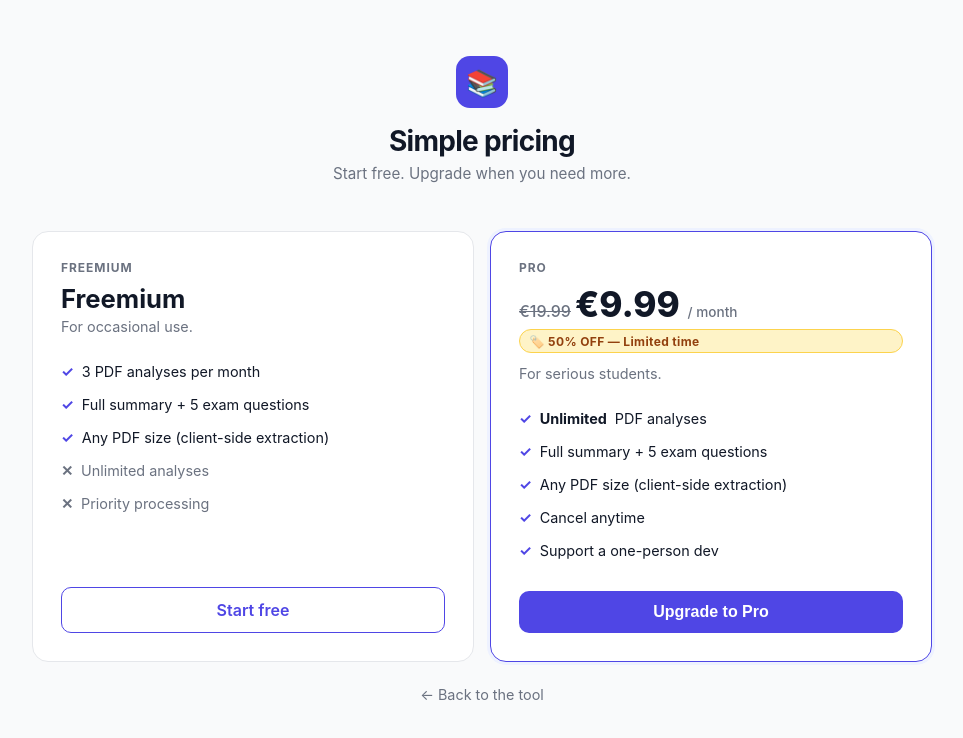
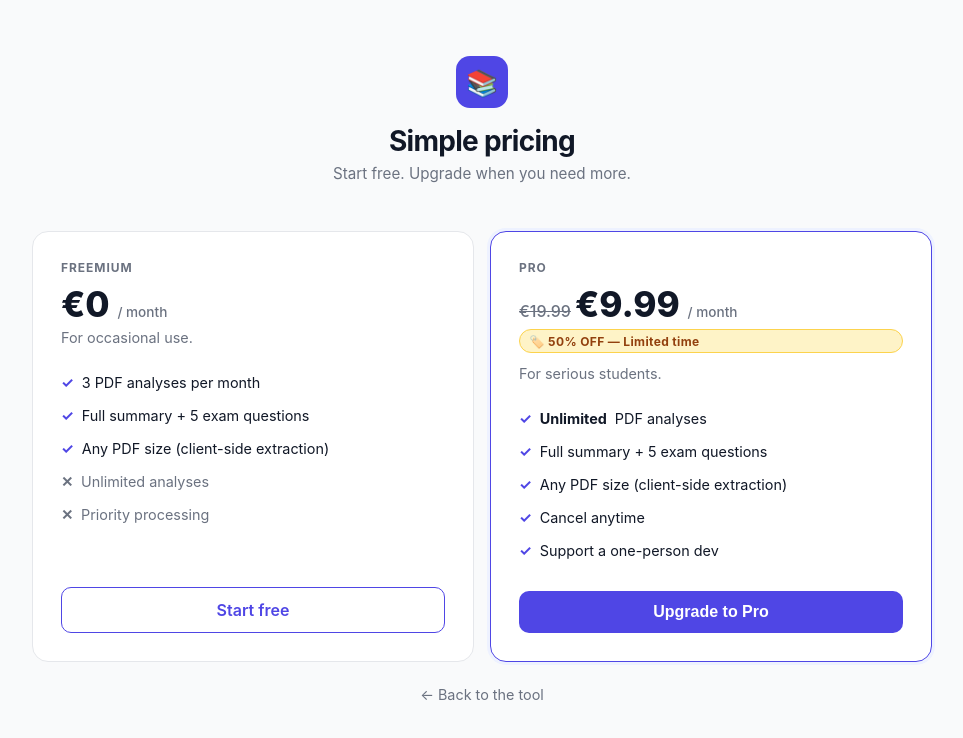
Before and after one commit to zaddymrr/pdf-study-tool, a website: page public/pricing.html in a window 1280 px wide. Shown: the whole page, without its empty margins (158-1121 px from the left). Drawn offline with Linux system fonts and the light colour scheme.

Commit message:
pricing: €0/month on Freemium card, equal card height with buttons aligned

```diff
--- a/public/pricing.html
+++ b/public/pricing.html
@@ -40,11 +40,12 @@
 
     .tiers {
       display: grid; grid-template-columns: 1fr 1fr; gap: 1rem; margin-top: 1rem;
+      align-items: stretch;
     }
     .tier {
       background: var(--white); border: 1px solid var(--border);
       border-radius: 16px; padding: 1.75rem; position: relative;
-      display: flex; flex-direction: column;
+      display: flex; flex-direction: column; height: 100%;
     }
     .tier.featured { border-color: var(--accent); box-shadow: 0 0 0 3px var(--accent-soft); }
     .tier-name { font-size: 0.75rem; font-weight: 700; text-transform: uppercase; letter-spacing: 0.08em; color: var(--muted); margin-bottom: 0.5rem; }
@@ -115,7 +116,7 @@
 
     <div class="tier">
       <div class="tier-name">Freemium</div>
-      <div class="tier-price" style="font-size:1.6rem;font-weight:700">Freemium</div>
+      <div class="tier-price">€0 <small>/ month</small></div>
       <div class="tier-tagline">For occasional use.</div>
       <ul class="features">
         <li>3 PDF analyses per month</li>
```
